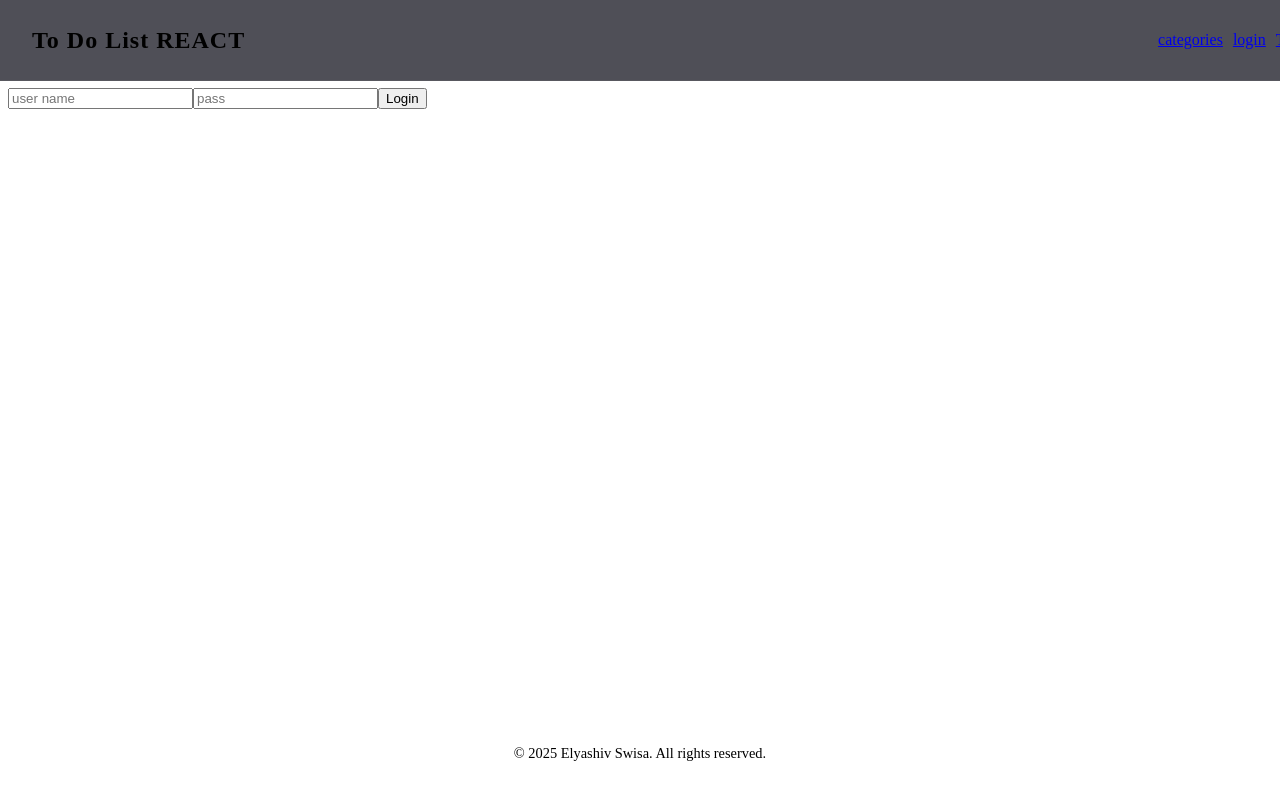
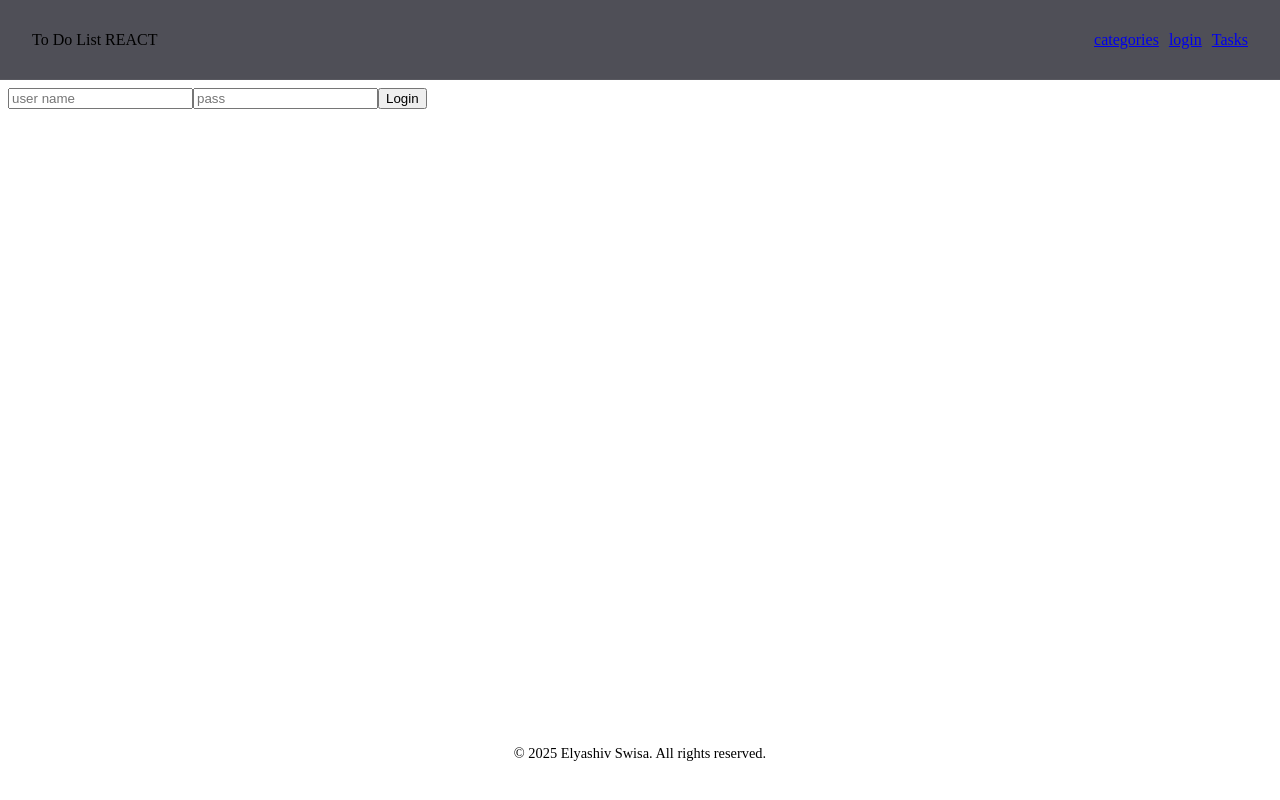
Before and after one commit to elyashiv67/to-do-list-react, a React app: page /login in a window 1280 px wide. Shown: the top 800 px of the page. Built offline with nearby package versions, Linux system fonts and the light colour scheme; the HTML template or start-up script is replaced by a standard one.

Commit message:
finished api for tasks

```diff
--- a/package.json
+++ b/package.json
@@ -14,6 +14,7 @@
     "js-cookie": "^3.0.5",
     "react": "^19.2.0",
     "react-dom": "^19.2.0",
+    "react-icons": "^5.6.0",
     "react-router": "^7.12.0",
     "react-router-dom": "^7.12.0"
   },
--- a/src/AppLayout/Header/Header.css
+++ b/src/AppLayout/Header/Header.css
@@ -2,56 +2,32 @@
     position: fixed;
     top: 0;
     left: 0;
-    width: 100%;
+    right: 0;
     height: 80px;
     z-index: 1000;
     display: flex;
     align-items: center;
     justify-content: space-between;
     padding: 0 2rem;
+    box-sizing: border-box;
 
     background: rgba(5, 5, 16, 0.7);
-    backdrop-filter: blur(var(--backdrop-blur));
     border-bottom: 1px solid rgba(255, 255, 255, 0.05);
 }
 
-.header-logo {
-    font-size: 1.5rem;
-    font-weight: 700;
-    color: var(--text-main);
-    letter-spacing: 1px;
-}
+
 
 .nav-list {
     display: flex;
     gap: 2rem;
     align-items: center;
+    margin: 0;
+    padding: 0;
+    list-style: none;
 }
 
 .nav-link {
-    color: var(--text-muted);
     font-weight: 500;
     position: relative;
     padding: 0.5rem 0;
 }
-
-.nav-link:hover,
-.nav-link.active {
-    color: var(--accent-primary);
-}
-
-.nav-link::after {
-    content: '';
-    position: absolute;
-    bottom: 0;
-    left: 0;
-    width: 0;
-    height: 2px;
-    background: var(--accent-primary);
-    transition: width 0.3s ease;
-}
-
-.nav-link:hover::after,
-.nav-link.active::after {
-    width: 100%;
-}
--- a/src/features/Tasks/Tasks.jsx
+++ b/src/features/Tasks/Tasks.jsx
@@ -1,20 +1,33 @@
-import React from 'react';
+import {useState} from 'react';
 import './Tasks.css';
 import Task from "./Task/Task.jsx";
 import {useGetallTasks} from "./apiHooksTasks.js";
 import InputsTask from "../InputsForTask/InputsTask.jsx";
+import { IoIosAddCircleOutline } from "react-icons/io"; // for now, its good change when doing CSS
 
 function Tasks() {
+    const [isAddToggle, setIsAddToggle] = useState(false);
     const {isPending, isError, data, error}= useGetallTasks();
     if (isPending) return <p>Loading...</p>;
     if (isError) return <p>Error: {error.message}</p>;
-    console.log(data);
+
+
+    function handleAddToggle(){
+        setIsAddToggle(!isAddToggle);
+    }
     return (
         <div>
-            <InputsTask/>
+            <IoIosAddCircleOutline onClick={handleAddToggle}/>
+
+            {isAddToggle &&(
+                <div className={"addToggle"} >
+                    <InputsTask/>
+                </div>
+            )}
+
             <div className="tasks_wrapper">
                 {data.map((task) => {
-                    return <Task data={task}/>
+                    return <Task key={task.id} data={task}/>
                 })}
             </div>
 
```
Also changed, not shown: 1 other file (tests, documents, lock files or other folders).
